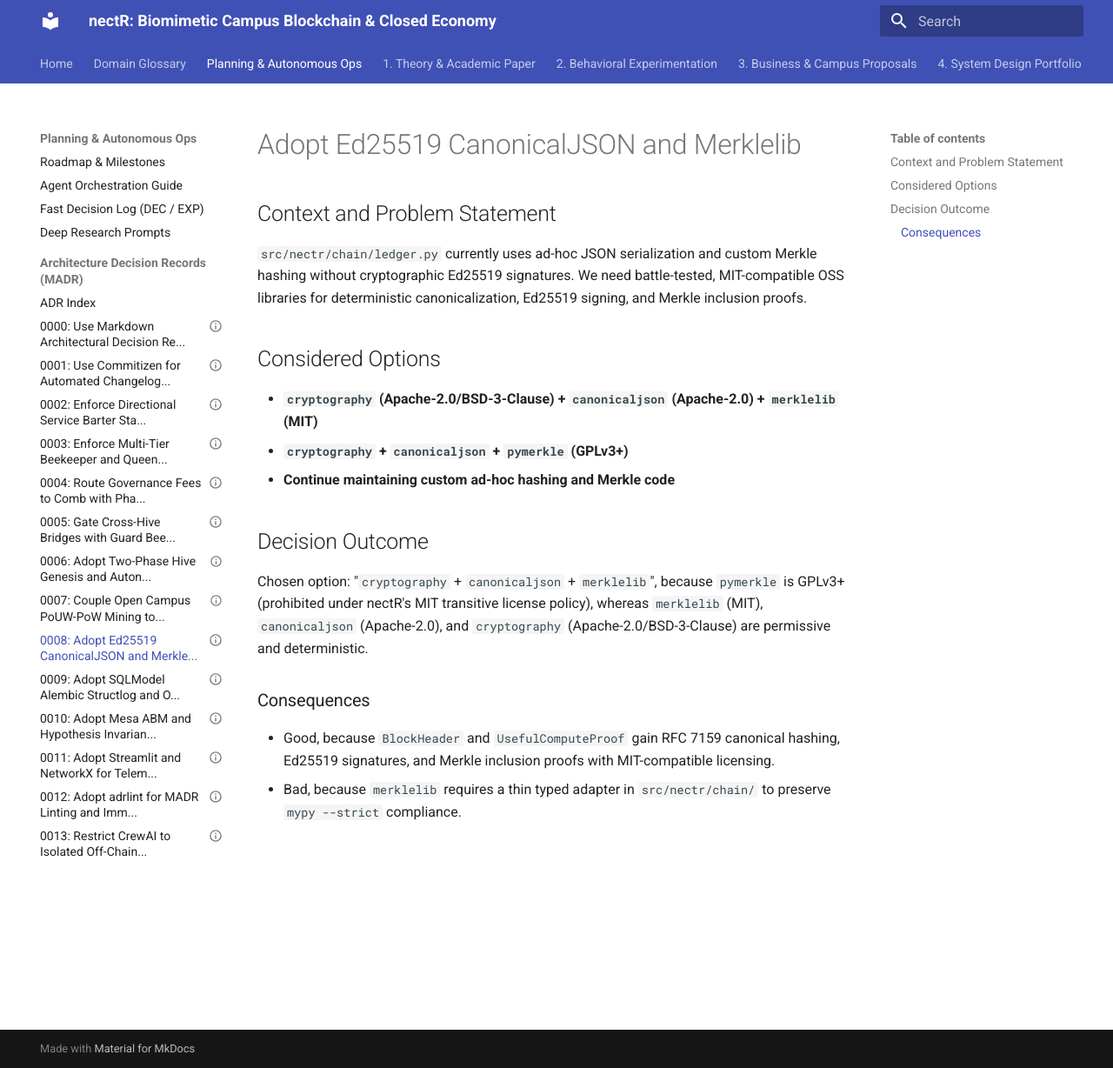
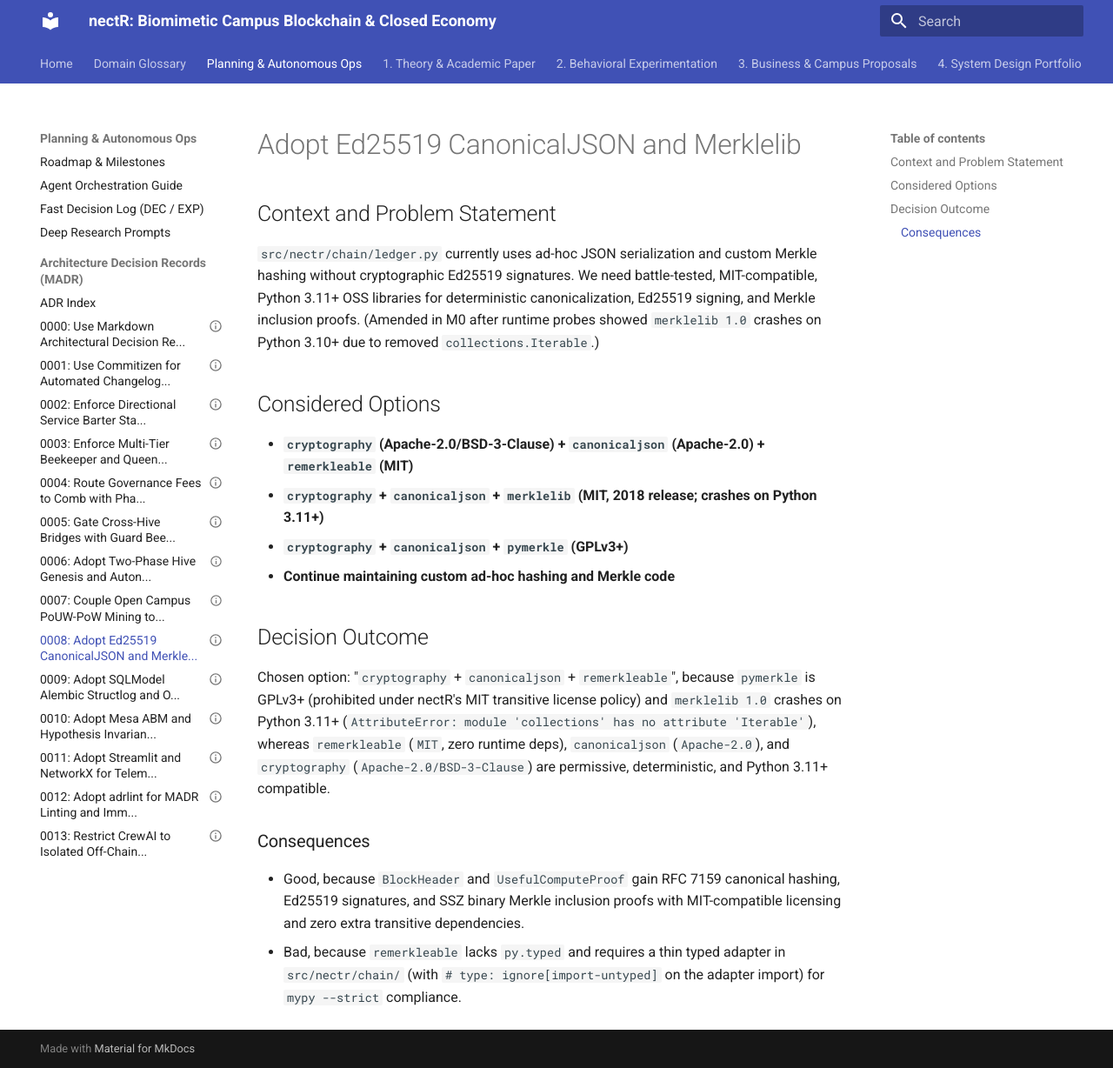
Before and after one commit to brandon-fox/nectR, an MkDocs documentation site: the page built from docs/adr/0008-adopt-ed25519-canonicaljson-and-merklelib.md, in a window 1280 px wide and 1228 px high. Shown: the whole window at 87% size. Built offline with MkDocs 1.6.1 and Material for MkDocs 9.7.7, drawn with Linux system fonts in a browser that asks for light colours.

Commit message:
build(deps): replace broken merklelib with MIT remerkleable (#19)

```diff
--- a/docs/adr/0008-adopt-ed25519-canonicaljson-and-merklelib.md
+++ b/docs/adr/0008-adopt-ed25519-canonicaljson-and-merklelib.md
@@ -9,19 +9,20 @@ decision-makers:
 
 ## Context and Problem Statement
 
-`src/nectr/chain/ledger.py` currently uses ad-hoc JSON serialization and custom Merkle hashing without cryptographic Ed25519 signatures. We need battle-tested, MIT-compatible OSS libraries for deterministic canonicalization, Ed25519 signing, and Merkle inclusion proofs.
+`src/nectr/chain/ledger.py` currently uses ad-hoc JSON serialization and custom Merkle hashing without cryptographic Ed25519 signatures. We need battle-tested, MIT-compatible, Python 3.11+ OSS libraries for deterministic canonicalization, Ed25519 signing, and Merkle inclusion proofs. (Amended in M0 after runtime probes showed `merklelib 1.0` crashes on Python 3.10+ due to removed `collections.Iterable`.)
 
 ## Considered Options
 
-* **`cryptography` (Apache-2.0/BSD-3-Clause) + `canonicaljson` (Apache-2.0) + `merklelib` (MIT)**
+* **`cryptography` (Apache-2.0/BSD-3-Clause) + `canonicaljson` (Apache-2.0) + `remerkleable` (MIT)**
+* **`cryptography` + `canonicaljson` + `merklelib` (MIT, 2018 release; crashes on Python 3.11+)**
 * **`cryptography` + `canonicaljson` + `pymerkle` (GPLv3+)**
 * **Continue maintaining custom ad-hoc hashing and Merkle code**
 
 ## Decision Outcome
 
-Chosen option: "`cryptography` + `canonicaljson` + `merklelib`", because `pymerkle` is GPLv3+ (prohibited under nectR's MIT transitive license policy), whereas `merklelib` (MIT), `canonicaljson` (Apache-2.0), and `cryptography` (Apache-2.0/BSD-3-Clause) are permissive and deterministic.
+Chosen option: "`cryptography` + `canonicaljson` + `remerkleable`", because `pymerkle` is GPLv3+ (prohibited under nectR's MIT transitive license policy) and `merklelib 1.0` crashes on Python 3.11+ (`AttributeError: module 'collections' has no attribute 'Iterable'`), whereas `remerkleable` (`MIT`, zero runtime deps), `canonicaljson` (`Apache-2.0`), and `cryptography` (`Apache-2.0/BSD-3-Clause`) are permissive, deterministic, and Python 3.11+ compatible.
 
 ### Consequences
 
-* Good, because `BlockHeader` and `UsefulComputeProof` gain RFC 7159 canonical hashing, Ed25519 signatures, and Merkle inclusion proofs with MIT-compatible licensing.
-* Bad, because `merklelib` requires a thin typed adapter in `src/nectr/chain/` to preserve `mypy --strict` compliance.
+* Good, because `BlockHeader` and `UsefulComputeProof` gain RFC 7159 canonical hashing, Ed25519 signatures, and SSZ binary Merkle inclusion proofs with MIT-compatible licensing and zero extra transitive dependencies.
+* Bad, because `remerkleable` lacks `py.typed` and requires a thin typed adapter in `src/nectr/chain/` (with `# type: ignore[import-untyped]` on the adapter import) for `mypy --strict` compliance.
--- a/pyproject.toml
+++ b/pyproject.toml
@@ -19,7 +19,7 @@ dependencies = [
     "pyyaml>=6.0.1",
     "cryptography>=42.0.0",
     "canonicaljson>=2.0.0",
-    "merklelib>=1.0",
+    "remerkleable>=0.1.28",
     "sqlmodel>=0.0.21",
     "alembic>=1.13.0",
     "structlog>=24.1.0",
```
Also changed, not shown: openspec/changes/adopt-ed25519-and-pymerkle/design.md (+2 -2 lines), openspec/changes/adopt-ed25519-and-pymerkle/proposal.md (+5 -4 lines), openspec/changes/adopt-ed25519-and-pymerkle/specs/chain-crypto-ledger/spec.md (+1 -1 lines), openspec/changes/adopt-ed25519-and-pymerkle/tasks.md (+3 -3 lines), 2 other files.
